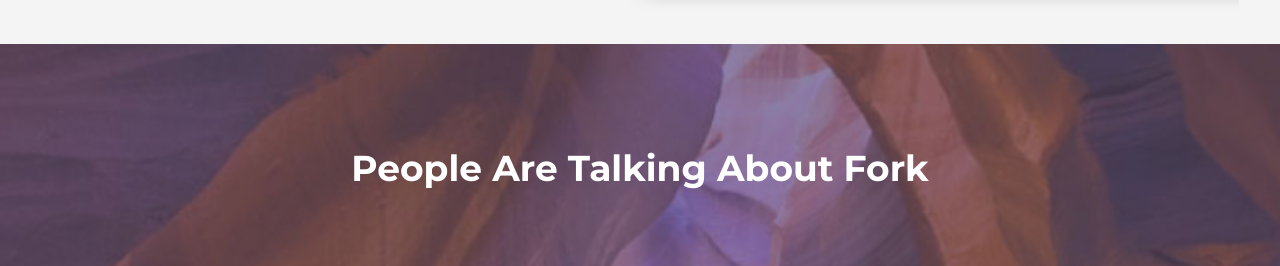
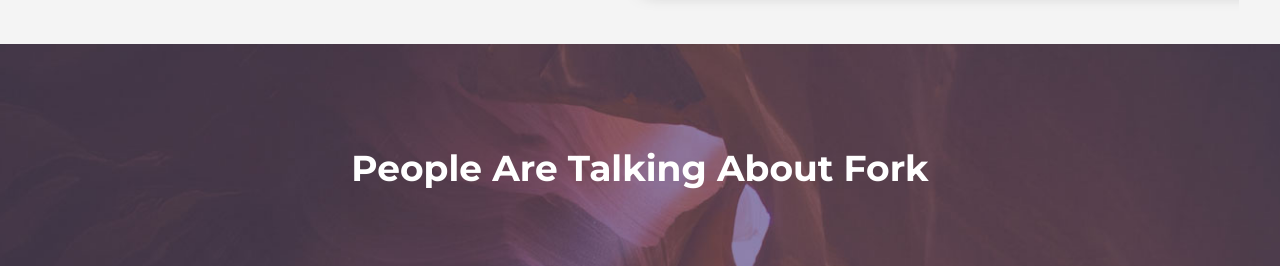
Before and after one commit to kolgasheva/Step-Project-Forkio, a website: page index.html in a window 1280 px wide. Shown: the part 1889-2155 px from the top of the page. Drawn offline with nearby package versions, Linux system fonts and the light colour scheme; files that its build step writes are made by us from their sources; files whose address does not match are found by name.

Commit message:
edit-task-2-desktop-bg

```diff
--- a/src/scss/abstracts/_media-queries.scss
+++ b/src/scss/abstracts/_media-queries.scss
@@ -364,6 +364,7 @@
     .reviews-section {
         &::before {
             height: 95%;
+            background-image: url("../img/desktop-bg.png");
         }
     }
     .app-reviews__title {
```
Also changed, not shown: src/img/desktop-bg.png (added).
